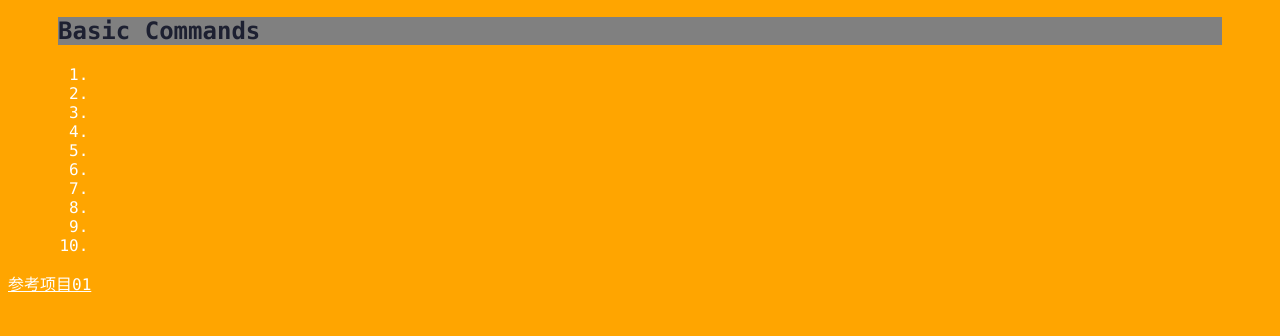
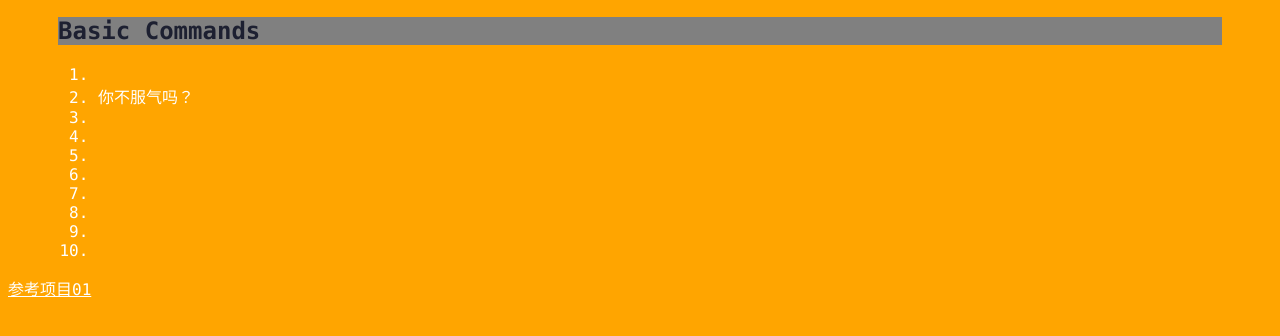
Before and after one commit to longwhileago/git-learning, a plain HTML site: page index.html in a window 1280 px wide. Both pictures are taken after a click on the element "Basic Commands". Shown: the part 276-612 px from the top of the page. Drawn offline with Linux system fonts and the light colour scheme.

Commit message:
add fuqi

```diff
--- a/index.html
+++ b/index.html
@@ -30,7 +30,7 @@
             <div class="panel">
                 <ol>
                     <li></li>
-                    <li></li>
+                    <li>你不服气吗？</li>
                     <li></li>
                     <li></li>
                     <li></li>
```
